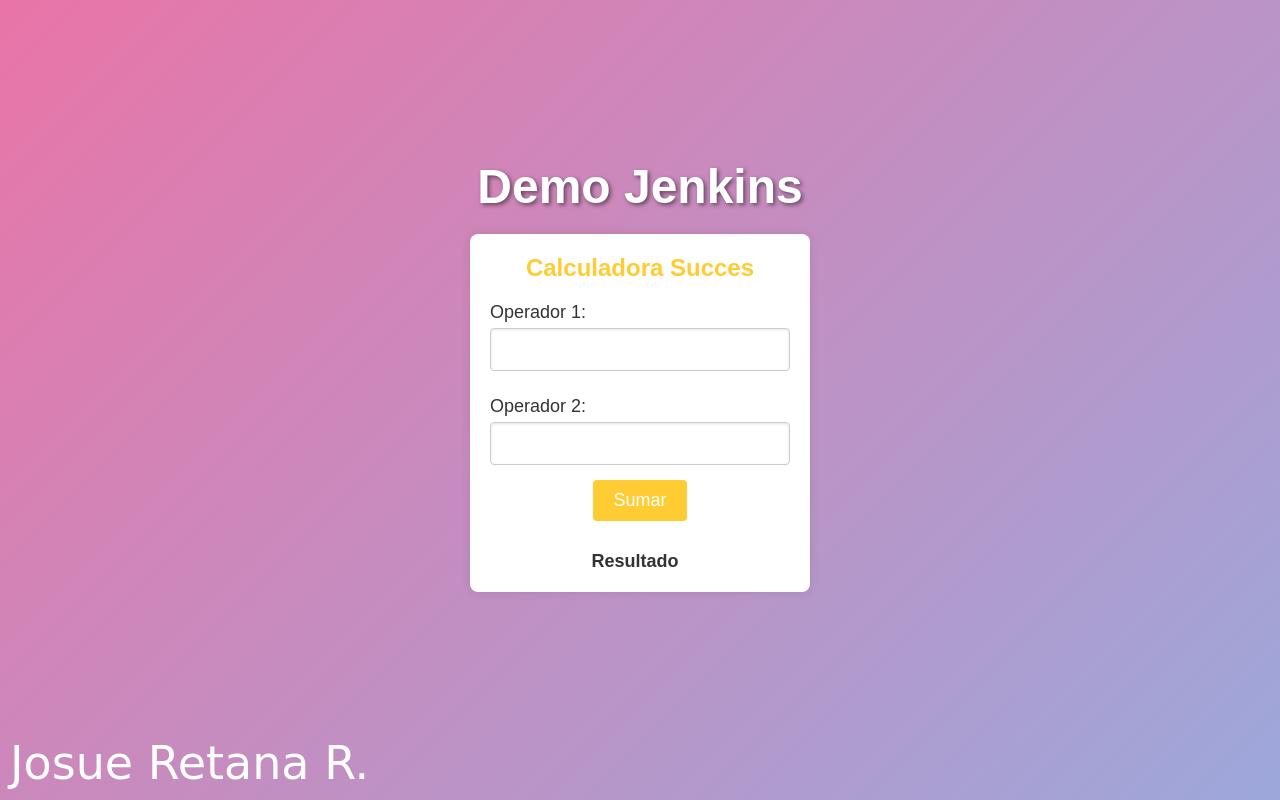
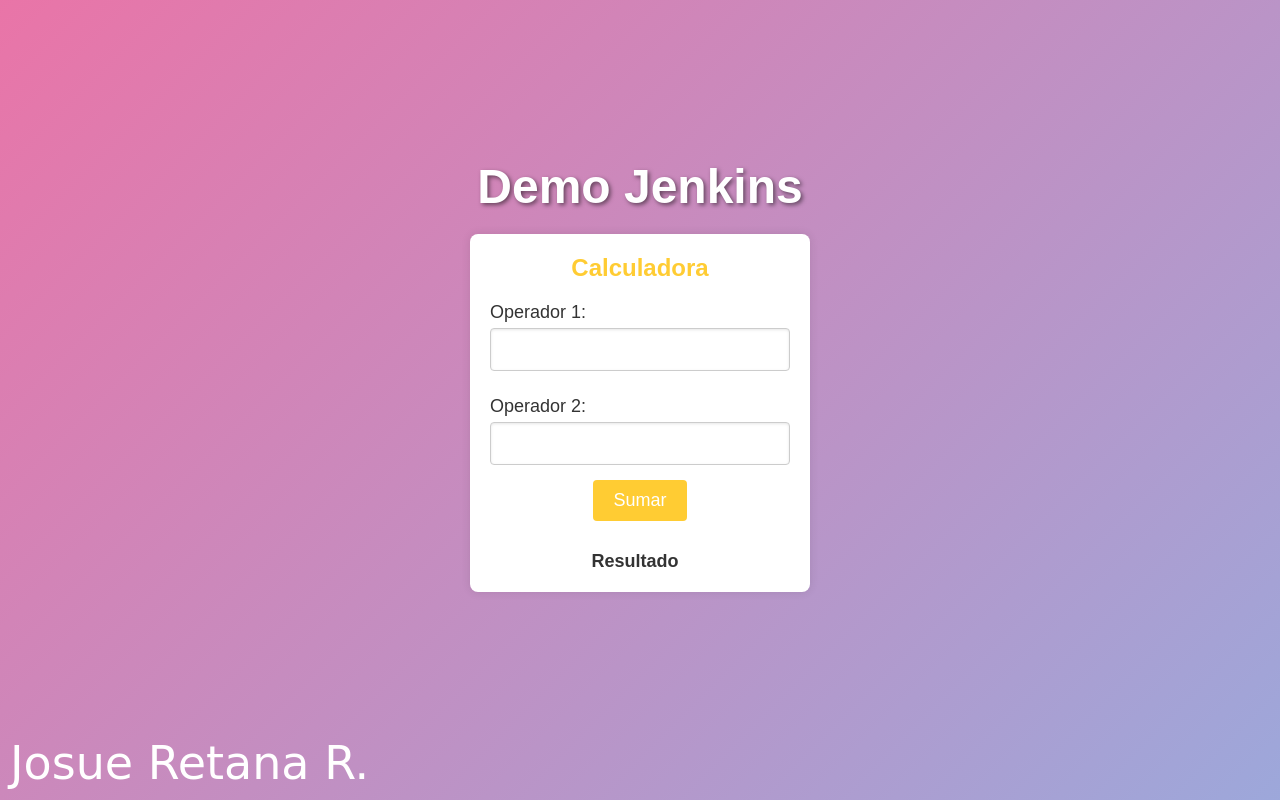
Before and after one commit to JosueRR/jenkins-demo, a plain HTML site: page webpage-src/index.html in a window 1280 px wide. Drawn offline with nearby package versions, Linux system fonts and the light colour scheme.

Commit message:
Settea todo listo para demo

```diff
--- a/webpage-src/index.html
+++ b/webpage-src/index.html
@@ -112,7 +112,7 @@
             <h1>Demo Jenkins</h1>
         </div>
         <div class="container">
-            <h2>Calculadora Succes</h2>
+            <h2>Calculadora</h2>
             <div>
                 <label for="txtOperador1">Operador 1:</label>
                 <input type="number" id="txtOperador1">
```
